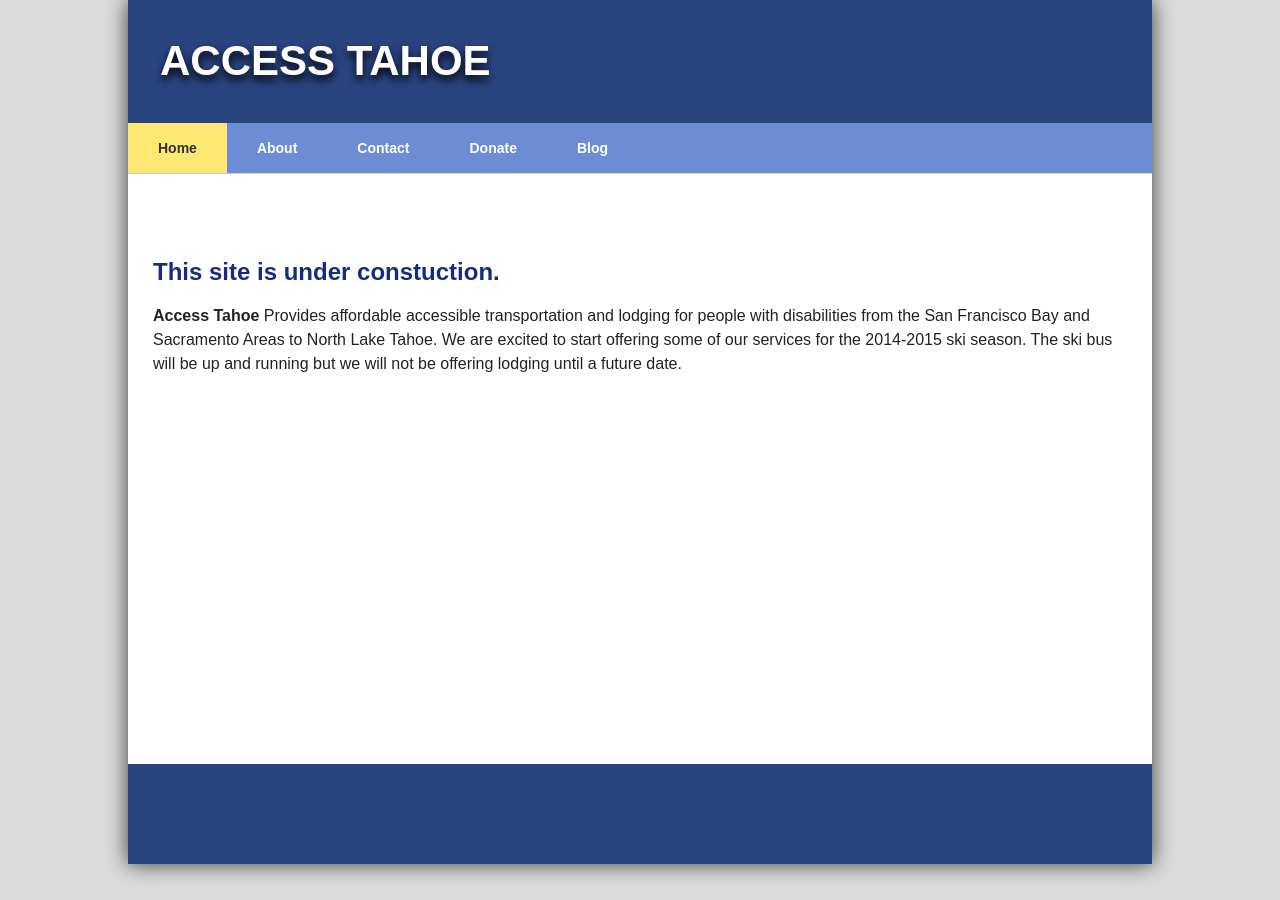
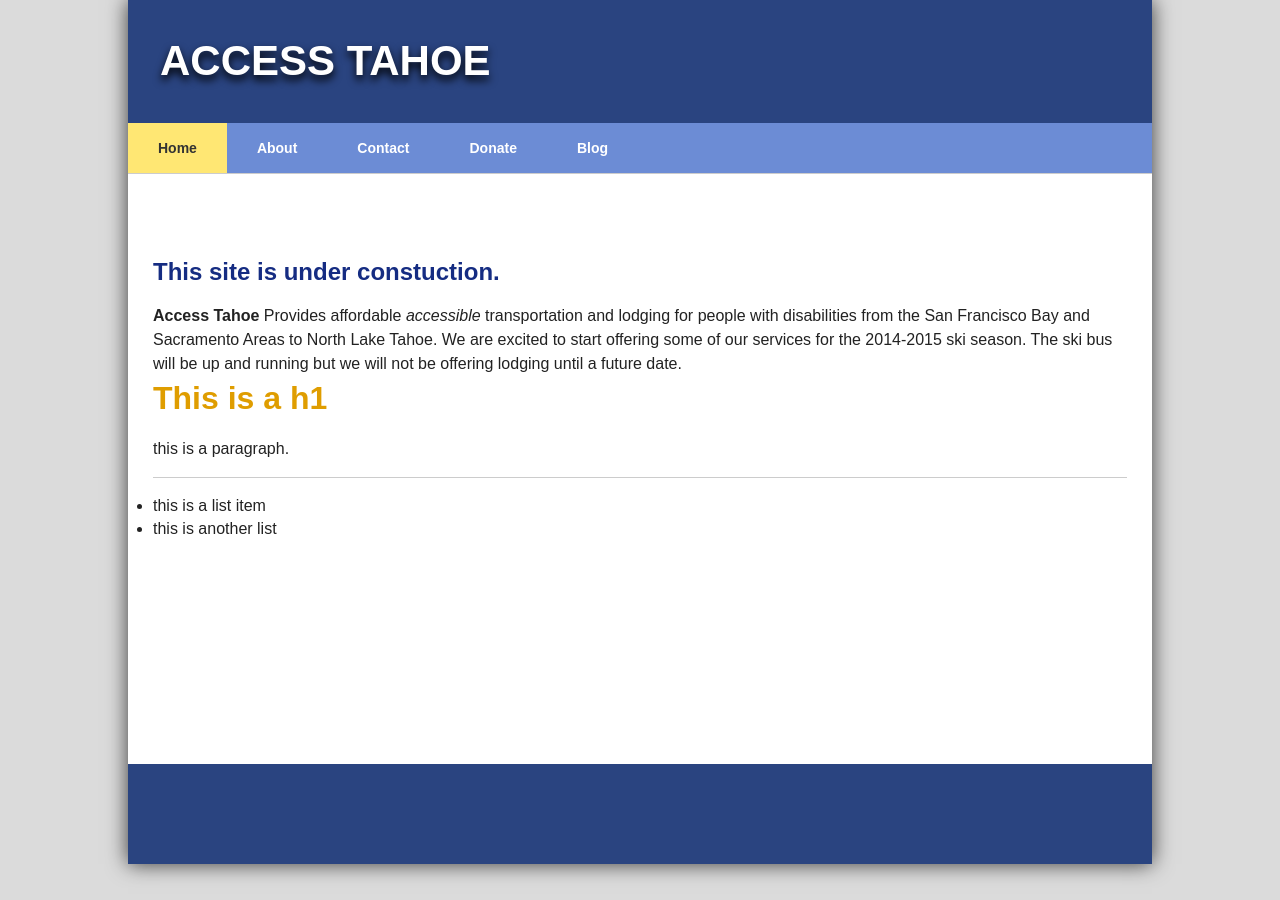
Before and after one commit to accesstahoe/accesstahoe.github.io, a Jekyll site: the page built from index.html, in a window 1280 px wide. Built offline with Jekyll 4.4.1, drawn with Linux system fonts in a browser that asks for light colours; Markdown is read by kramdown in place of the engine named in the settings.

Commit message:
Update index.html

```diff
--- a/index.html
+++ b/index.html
@@ -8,6 +8,21 @@ layout: default
 </h2>
 
 <p>
-<strong>Access Tahoe</strong> Provides affordable accessible transportation and lodging for people with disabilities from the San Francisco Bay and Sacramento Areas to North Lake Tahoe.
+<strong>Access Tahoe</strong> Provides affordable <i>accessible</i> transportation and lodging for people with disabilities from the San Francisco Bay and Sacramento Areas to North Lake Tahoe.
 We are excited to start offering some of our services for the 2014-2015 ski season.   The ski bus will be up and running but we will not be offering lodging until a future date.
 </p>
+
+<h1>
+  This is a h1
+</h1>
+
+<p>
+  this is a paragraph.
+</p>
+
+<hr>
+
+<ul>
+  <li>this is a list item</li>
+  <li>this is another list</li>
+</ul>
```
